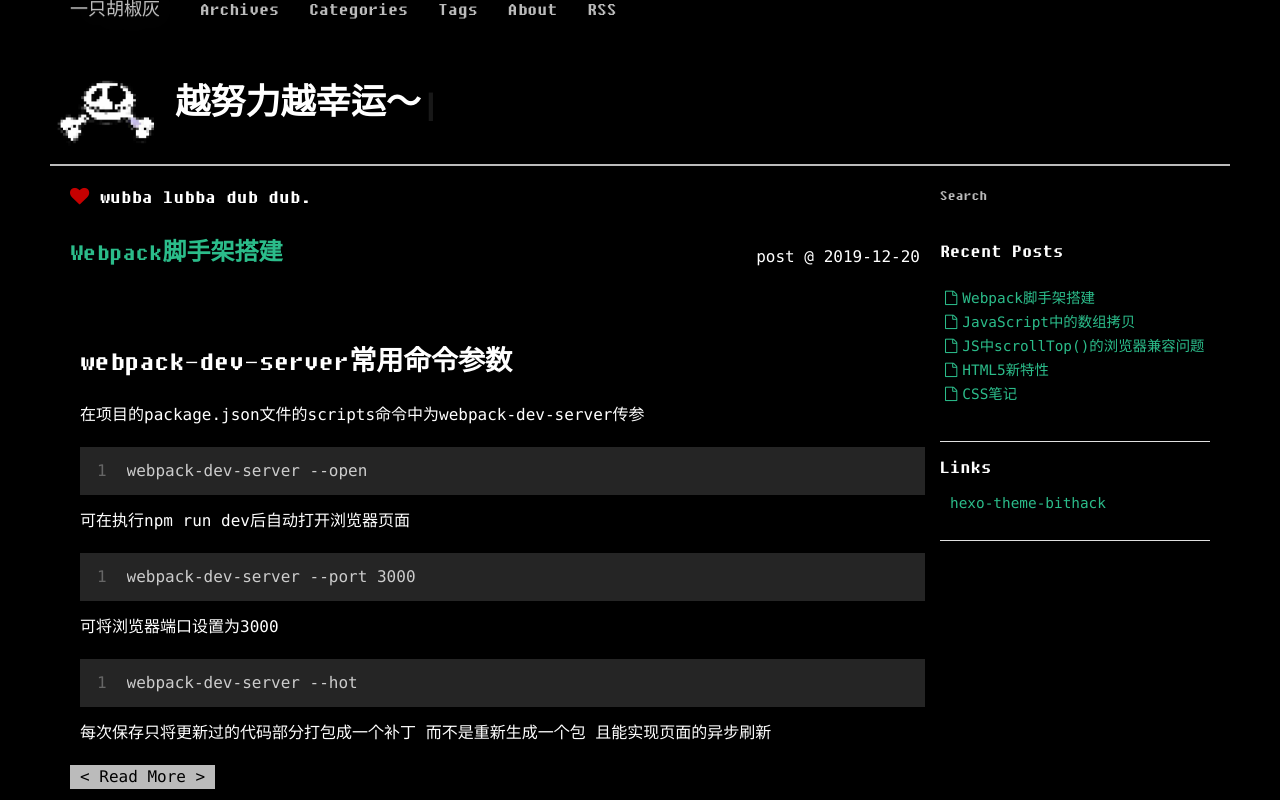
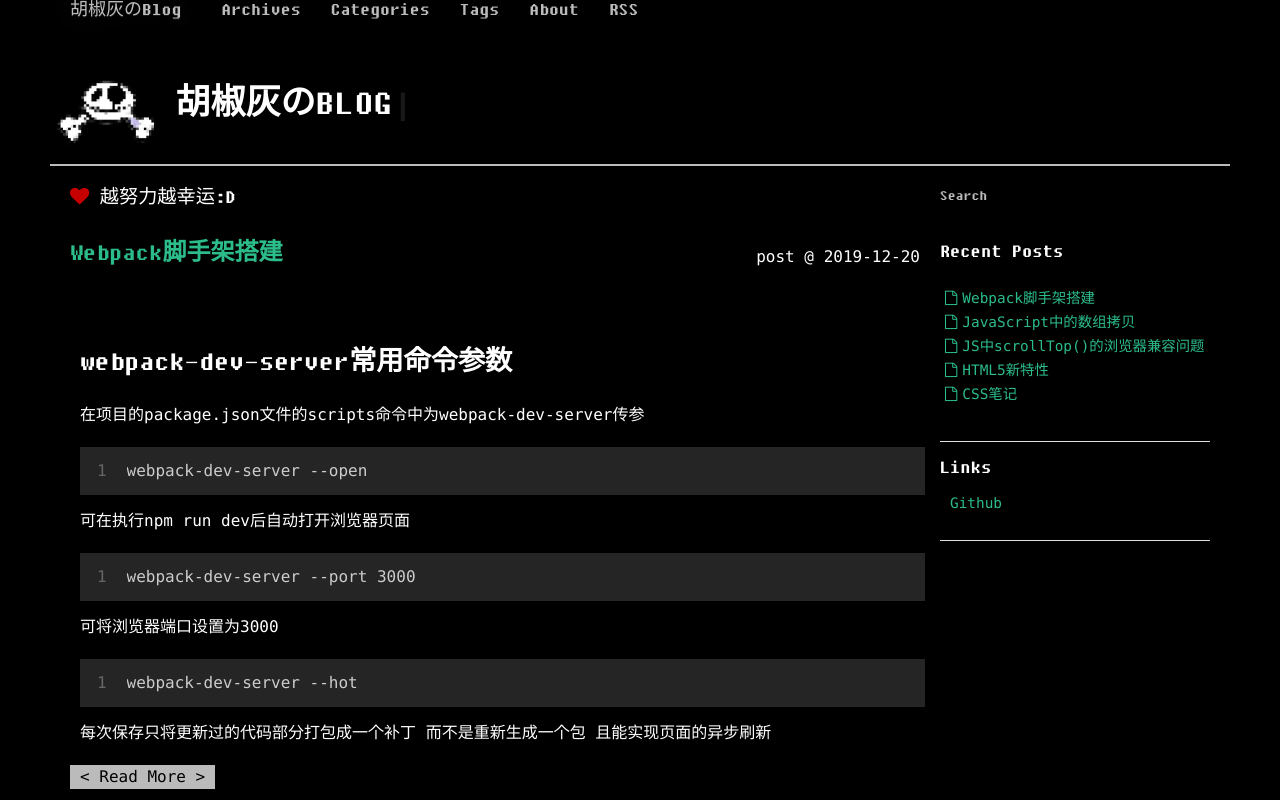
Before and after one commit to PepperHxH/Pepper.github.io, a plain HTML site: page index.html in a window 1280 px wide. Shown: the top 800 px of the page. Drawn offline with Linux system fonts and the light colour scheme.

Commit message:
Site updated: 2020-05-27 22:52:53

```diff
--- a/index.html
+++ b/index.html
@@ -6,14 +6,14 @@
   <meta http-equiv="cache-control" content="no-cache">
   <meta http-equiv="expires" content="0">
 
-  <title>一只胡椒灰</title>
+  <title>胡椒灰のBlog</title>
   <meta name="author" content="PepperHxH">
 
 
   <meta name="viewport" content="width=device-width, initial-scale=1, maximum-scale=1">
 
 
-  <meta property="og:site_name" content="一只胡椒灰"/>
+  <meta property="og:site_name" content="胡椒灰のBlog"/>
 
 
     <meta property="og:image" content=""/>
@@ -62,7 +62,7 @@
         <span class="icon-bar"></span>
         <span class="icon-bar"></span>
       </button>
-	  <a class="navbar-brand" href="/">一只胡椒灰</a>
+	  <a class="navbar-brand" href="/">胡椒灰のBlog</a>
       <div class="collapse navbar-collapse nav-menu">
 		<ul class="nav navbar-nav">
 
@@ -105,7 +105,7 @@
   <div class="container">
   	<div class="content">
     	 <div class="page-header logo">
-  <h1>越努力越幸运～<span class="blink-fast">|</span></h1>
+  <h1>胡椒灰のBlog<span class="blink-fast">|</span></h1>
 </div>
 
 <div class="row page">
@@ -119,7 +119,7 @@
 
 		<i class="fa fa-heart blink-slow"></i>
 
-		wubba lubba dub dub.
+		越努力越幸运:D
 
 </div>
 
@@ -655,7 +655,7 @@
 	<h4>Links</h4>
 	<ul class="blogroll list-unstyled">
 
-		<li><i class="false"></i><a href="https://github.com/Ares-X/hexo-theme-freemind.bithack" title="" target="_blank"]);">hexo-theme-bithack</a></li>
+		<li><i class="false"></i><a href="https://github.com/PepperHxH" title="" target="_blank"]);">Github</a></li>
 
 	</ul>
 </div>
```
Also changed, not shown: 2019/11/29/计算机网络/index.html (+3 -3 lines), 2019/11/30/CSS笔记/index.html (+3 -3 lines), 2019/11/30/HTML5新特性/index.html (+3 -3 lines), 2019/11/30/Hexo部署遇到的错误/index.html (+3 -3 lines), 2019/12/03/JS中scrollTop()的浏览器兼容问题/index.html (+3 -3 lines), 2019/12/09/JavaScript中的数组拷贝/index.html (+3 -3 lines), 2019/12/20/Webpack脚手架搭建/index.html (+3 -3 lines), about/index.html (+3 -3 lines), archives/2019/11/index.html (+4 -4 lines), archives/2019/12/index.html (+4 -4 lines), archives/2019/index.html (+4 -4 lines), archives/index.html (+4 -4 lines), catergories/index.html (+3 -3 lines), tags/index.html (+3 -3 lines).
